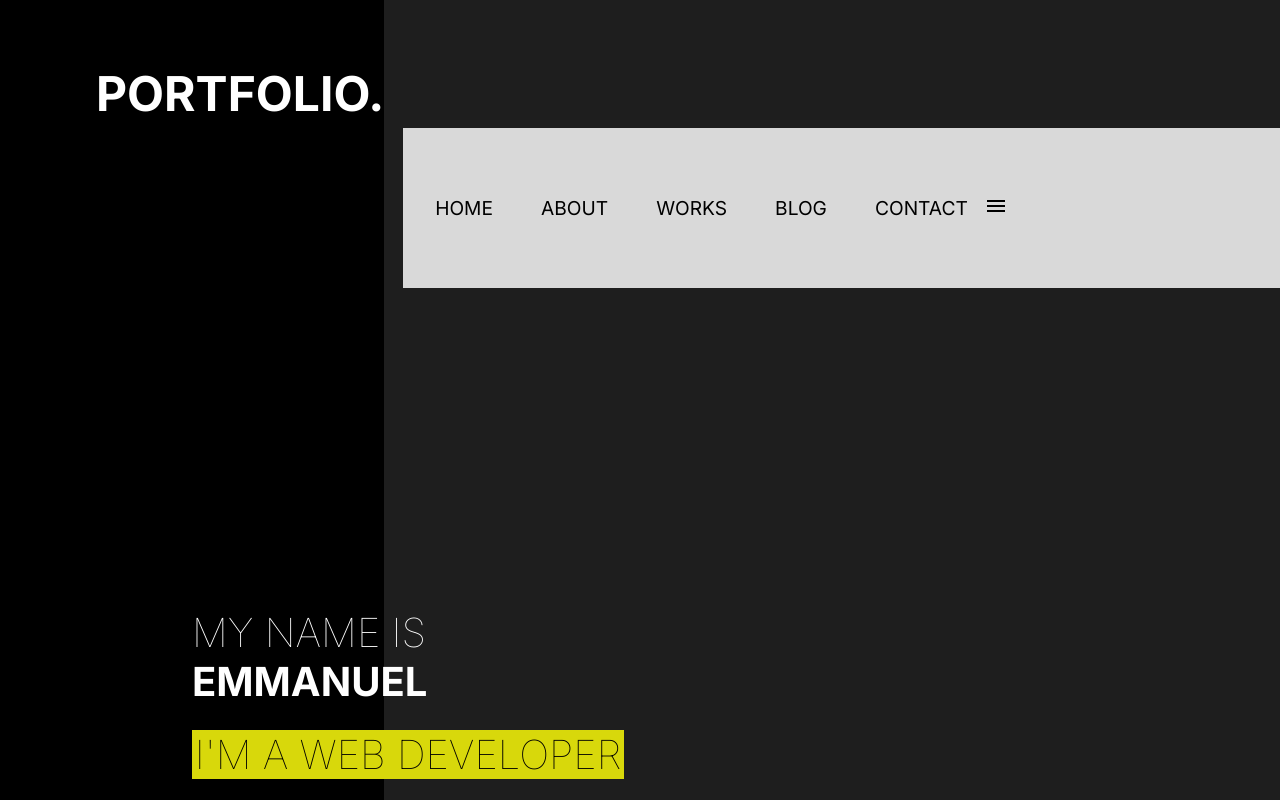
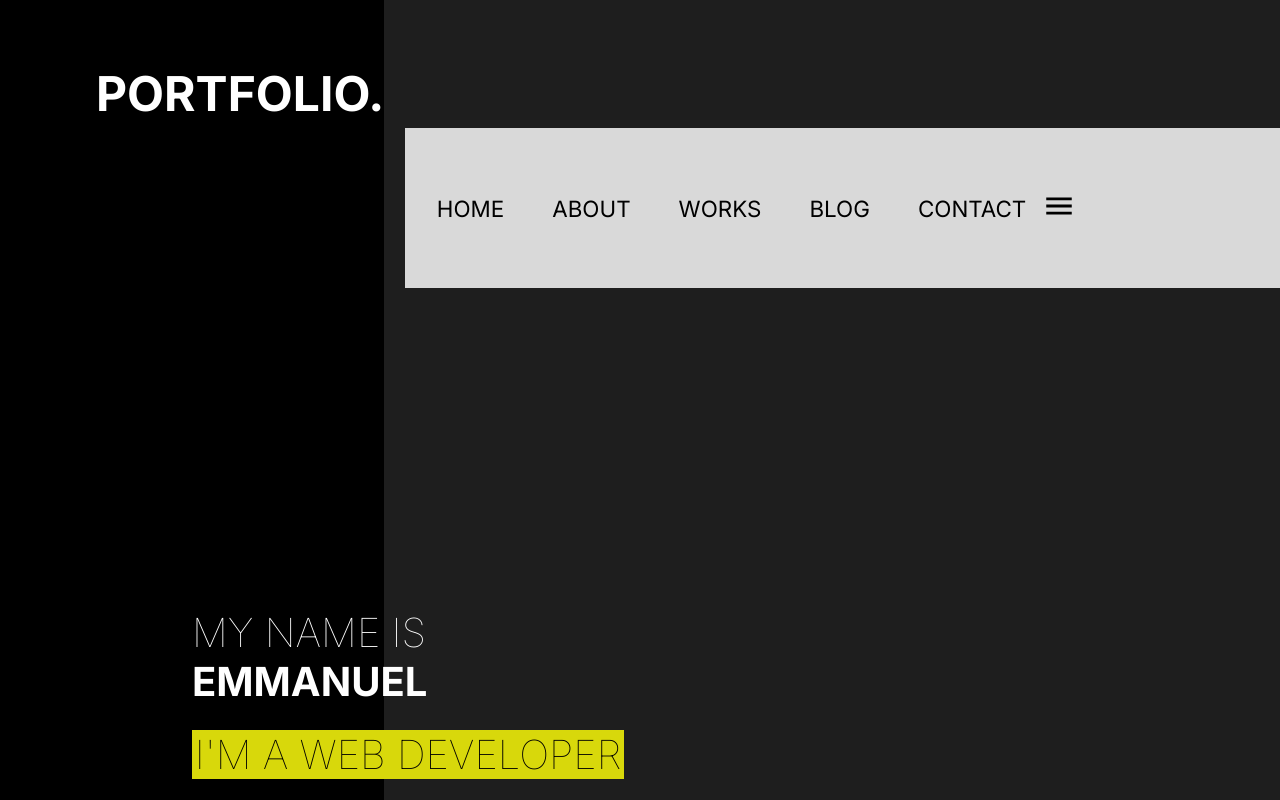
Before and after one commit to obinyan/My-Portfolio, a plain HTML site: page index.html in a window 1280 px wide. Shown: the top 800 px of the page. Drawn offline with Linux system fonts and the light colour scheme; a web font is replaced by a local one.

Commit message:
m-update-44

```diff
--- a/index.css
+++ b/index.css
@@ -44,7 +44,7 @@ nav ul{
     flex-direction: row;
     gap: 1rem;
     margin-top: -52rem;
-    margin-left: 25.2rem;
+    margin-left: 25.3rem;
     background-color: #d9d9d9;
     width: 60rem;
     height: 10rem;
@@ -57,7 +57,7 @@ nav ul{
 
 nav a{
     color: #000000;
-    font-size: 1.2rem;
+    font-size: 1.4rem;
     margin-left: 2rem;
     text-align: center;
     align-content: center;
@@ -70,7 +70,7 @@ nav a{
 nav svg{
     fill: #000;
 
-    /**width: 100%;**/
+    width: 100%;
     height: 100%;
 }
 
--- a/index.html
+++ b/index.html
@@ -15,17 +15,6 @@
             <div class="heading">
                 <h1>PORTFOLIO.</h1>
             </div>
-            <nav class="nav-links">
-                <ul>
-                    <li><a href="index.html">HOME</a></li>
-                    <li><a href="#about" class="link-button">ABOUT</a></li>
-                    <li><a href="#work" class="link-button">WORKS</a></li>
-                    <li><a href="">BLOG</a></li>
-                    <li><a href="">CONTACT</a></li>
-                    <li onclick=showsidebar()><svg xmlns="http://www.w3.org/2000/svg" height="24px" viewBox="0 -960 960 960" width="24px" fill="#000000"><path d="M120-240v-80h720v80H120Zm0-200v-80h720v80H120Zm0-200v-80h720v80H120Z"/></svg></li>
-                </ul>
-            </nav>
-
             <nav class="sidebar">
                 <ul>
                     <li onclick=hidesidebar()><svg xmlns="http://www.w3.org/2000/svg" height="24px" viewBox="0 -960 960 960" width="24px" fill="#e8eaed"><path d="M120-240v-80h720v80H120Zm0-200v-80h720v80H120Zm0-200v-80h720v80H120Z"/></svg></li>
@@ -36,7 +25,16 @@
                     <li><a href="">CONTACT</a></li>
                 </ul>
             </nav>
-
+            <nav >
+                <ul>
+                    <li><a href="index.html">HOME</a></li>
+                    <li><a href="#about" class="link-button">ABOUT</a></li>
+                    <li><a href="#work" class="link-button">WORKS</a></li>
+                    <li><a href="">BLOG</a></li>
+                    <li><a href="">CONTACT</a></li>
+                    <li onclick=showsidebar()><svg xmlns="http://www.w3.org/2000/svg" height="34px" viewBox="0 -960 960 960" width="34px" fill="#000000"><path d="M120-240v-80h720v80H120Zm0-200v-80h720v80H120Zm0-200v-80h720v80H120Z"/></svg></li>
+                </ul>
+            </nav>
             <div class="description">
                 <div class="sub-description-1">
                     <h2>MY NAME IS</h2>
```
